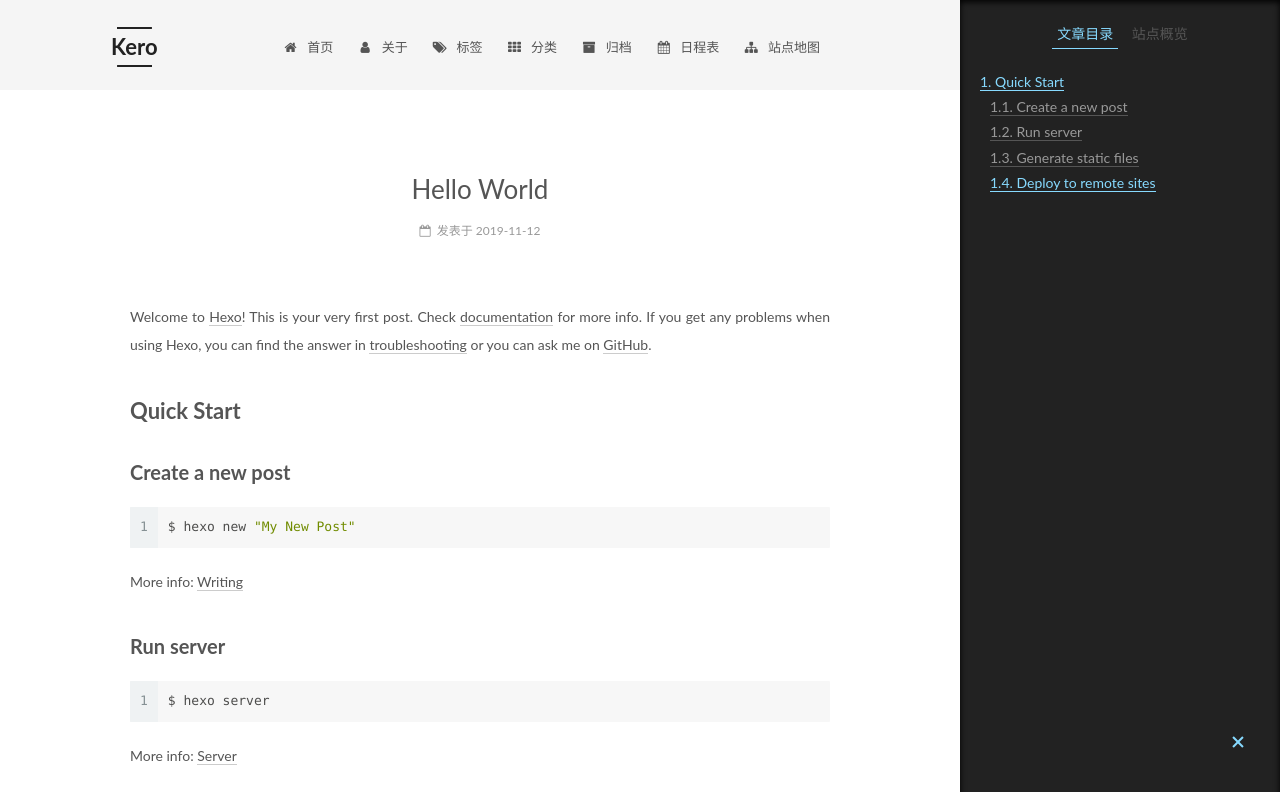
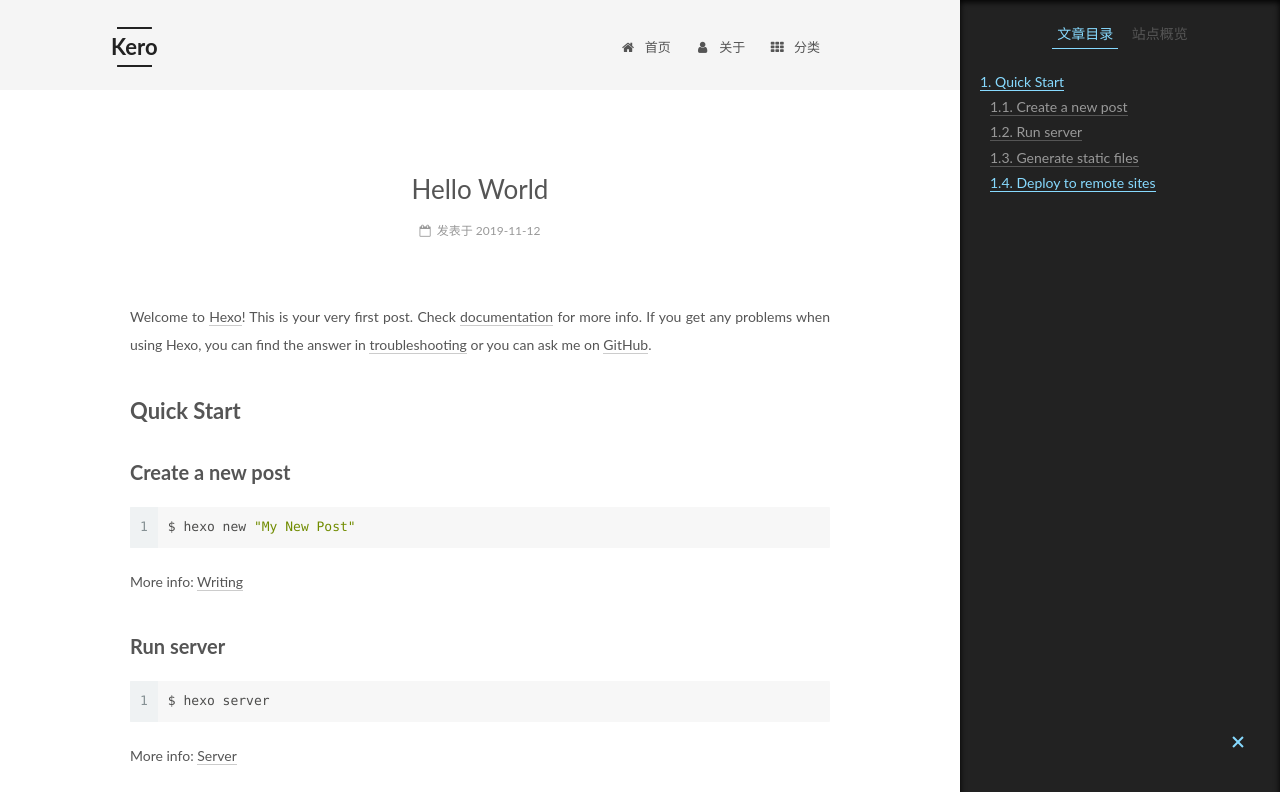
Before and after one commit to Keroro436/Keroro436.gitHub.io, a plain HTML site: page 2019/11/12/hello-world/index.html in a window 1280 px wide. Shown: the top 792 px of the page. Drawn offline with Linux system fonts and the light colour scheme.

Commit message:
Site updated: 2019-11-12 12:13:27

```diff
--- a/2019/11/12/hello-world/index.html
+++ b/2019/11/12/hello-world/index.html
@@ -198,52 +198,12 @@
         </li>
 
 
-        <li class="menu-item menu-item-tags">
-          <a href="/tags/%20" rel="section">
-
-              <i class="menu-item-icon fa fa-fw fa-tags"></i> <br />
-
-            标签
-          </a>
-        </li>
-
-
         <li class="menu-item menu-item-categories">
           <a href="/categories/%20" rel="section">
 
               <i class="menu-item-icon fa fa-fw fa-th"></i> <br />
 
             分类
-          </a>
-        </li>
-
-
-        <li class="menu-item menu-item-archives">
-          <a href="/archives/%20" rel="section">
-
-              <i class="menu-item-icon fa fa-fw fa-archive"></i> <br />
-
-            归档
-          </a>
-        </li>
-
-
-        <li class="menu-item menu-item-schedule">
-          <a href="/schedule/%20" rel="section">
-
-              <i class="menu-item-icon fa fa-fw fa-calendar"></i> <br />
-
-            日程表
-          </a>
-        </li>
-
-
-        <li class="menu-item menu-item-sitemap">
-          <a href="/sitemap.xml%20" rel="section">
-
-              <i class="menu-item-icon fa fa-fw fa-sitemap"></i> <br />
-
-            站点地图
           </a>
         </li>
 
@@ -451,7 +411,7 @@
 
               <div class="site-state-item site-state-posts">
 
-                <a href="/archives/%20%7C%7C%20archive">
+                <a href="/archives">
 
                   <span class="site-state-item-count">1</span>
                   <span class="site-state-item-name">日志</span>
--- a/css/main.css
+++ b/css/main.css
@@ -1822,7 +1822,7 @@ pre .javascript .function {
   width: 4px;
   height: 4px;
   border-radius: 50%;
-  background: #6e67b3;
+  background: #afdbb6;
 }
 .links-of-blogroll {
   font-size: 13px;
```
Also changed, not shown: archives/2019/11/index.html (+1 -41 lines), archives/2019/index.html (+1 -41 lines), archives/index.html (+1 -41 lines), index.html (+1 -41 lines).
